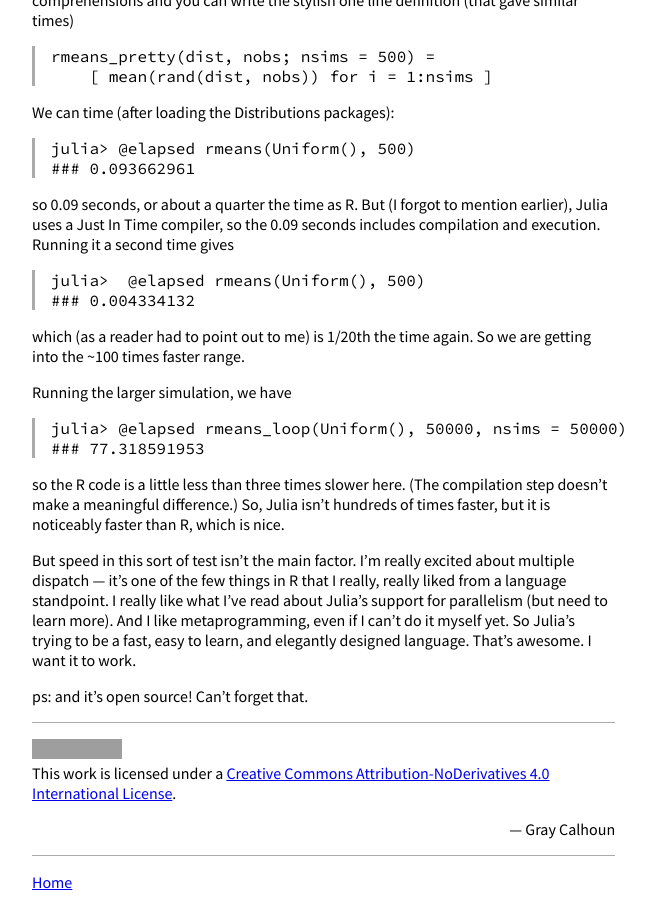
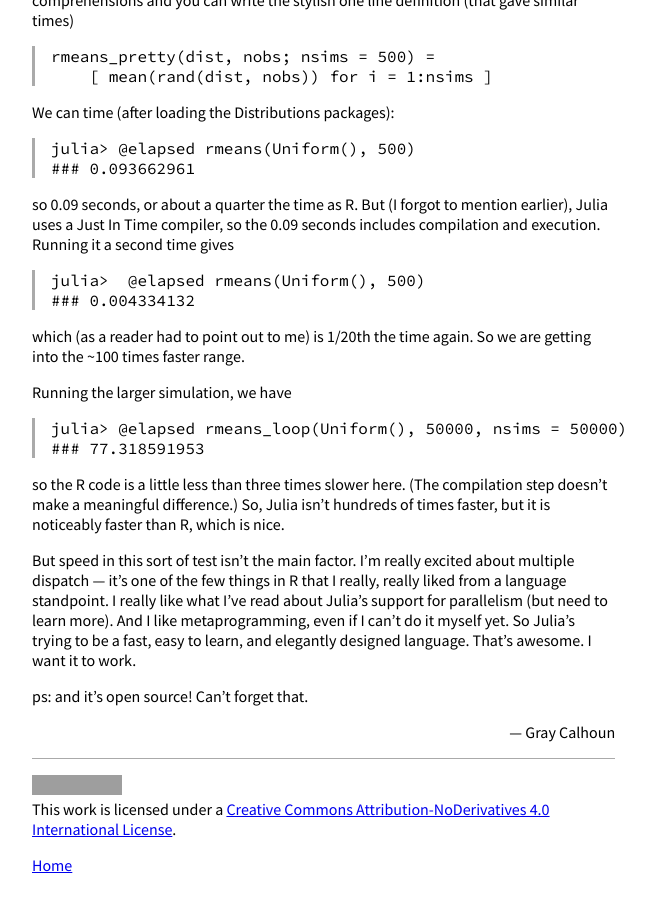
Before and after one commit to mmkuang/grayclhn.github.io, a Jekyll site: the page built from notes/julia-intro.md, in a window 1280 px wide and 900 px high, scrolled down 2297 px. Shown: the whole window, without its empty margins (0-655 px from the left). Built offline with Jekyll 4.4.1, drawn with Linux system fonts in a browser that asks for light colours; Markdown is read by kramdown in place of the engine named in the settings; grey boxes are pictures that could not be loaded.

Commit message:
Add CC label to all blog posts

```diff
--- a/_includes/cc.html
+++ b/_includes/cc.html
@@ -1,4 +1,2 @@
-<hr />
-
 <a rel="license" href="http://creativecommons.org/licenses/by-nd/4.0/"><img alt="Creative Commons License" style="border-width:0" src="http://i.creativecommons.org/l/by-nd/4.0/88x31.png" /></a><br />
 This work is licensed under a <a rel="license" href="http://creativecommons.org/licenses/by-nd/4.0/">Creative Commons Attribution-NoDerivatives 4.0 International License</a>.
--- a/_layouts/blog.html
+++ b/_layouts/blog.html
@@ -14,8 +14,12 @@
 	{{ content }}
 
 	<p align="right">— {{ page.author }}{% if page.date %}, {{ page.date | date_to_string }}{% endif %}</p>
-	<hr>
-	<a href="{{ site.url }}/">Home</a>
+
+	<hr />
+
+	{% include cc.html %}
+
+	<p><a href="{{ site.url }}/">Home</a></p>
       </section>
     </div>
   </body>
--- a/notes/julia-intro.md
+++ b/notes/julia-intro.md
@@ -204,5 +204,3 @@ ps: and it’s open source! Can’t forget that.
 [2]: http://www.wired.com/wiredenterprise/2014/02/julia/
 [3]: http://www.paulgraham.com/avg.html
 [4]: http://julialang.org/blog/2013/09/fast-numeric/
-
-{% include cc.html %}
```
Also changed, not shown: notes/econ-grad-school.md (+0 -2 lines), notes/job-market-notes.md (+0 -2 lines), notes/reinhart-rogoff-thoughts.md (+0 -2 lines).
